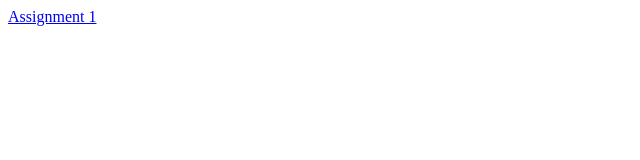
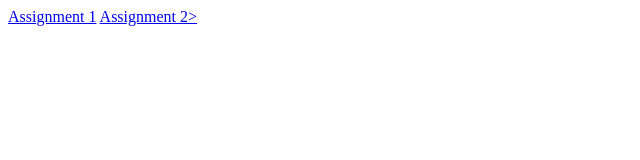
Before and after one commit to Sandy981666/mobile-web-multimedia, a plain HTML site: page index.html in a window 1280 px wide. Shown: the whole page, without its empty margins (0-640 px from the left). Drawn offline with Linux system fonts and the light colour scheme.

Commit message:
Update index.html

```diff
--- a/index.html
+++ b/index.html
@@ -9,6 +9,7 @@
 <body>
     <div>
         <a href="./Assignment 1/index.html">Assignment 1</a>
+        <a href="./Assignment 2/index.html">Assignment 2></a>
     </div>
 </body>
 </html>
```
